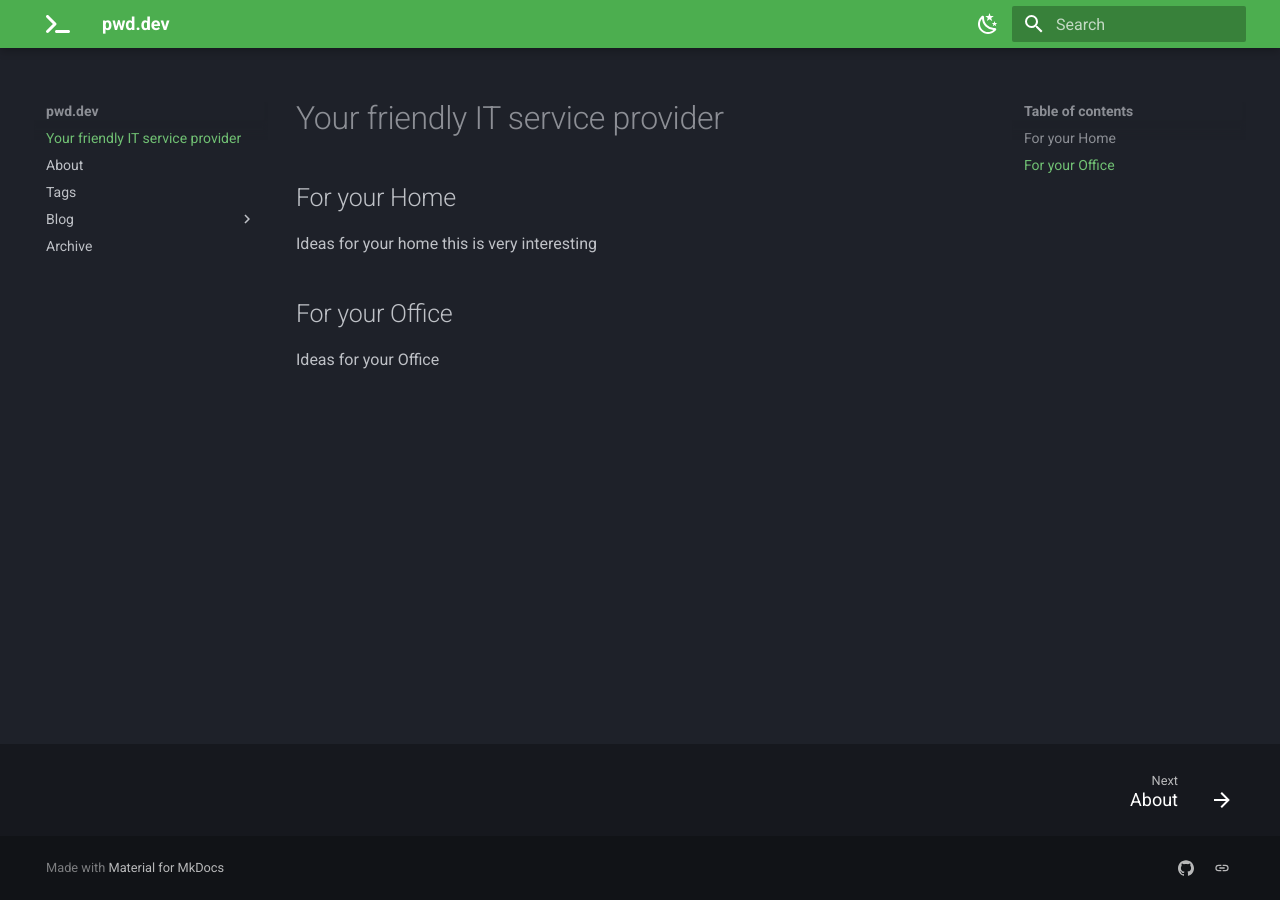
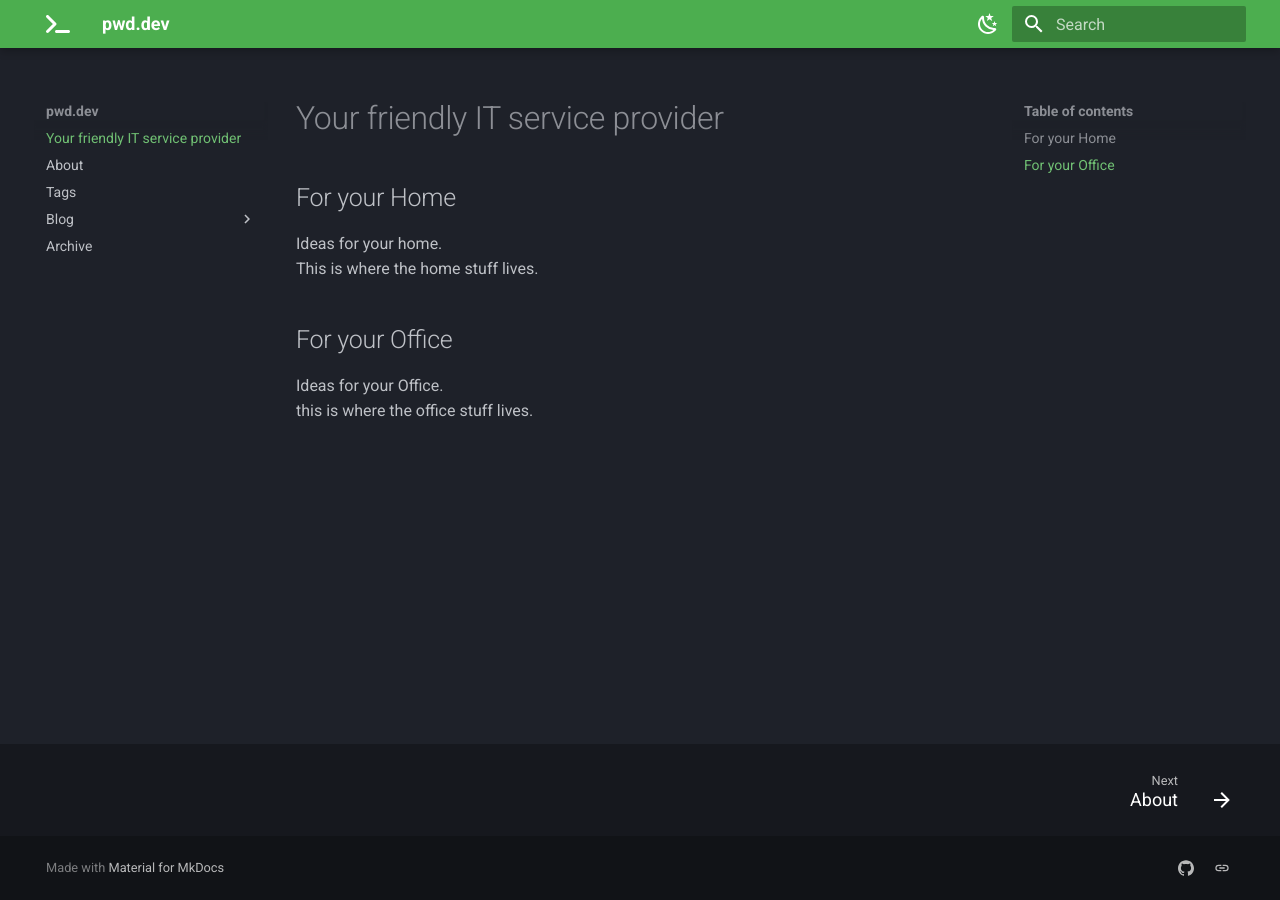
Before and after one commit to j0nnnnn0/mk.pwd.dev, an MkDocs documentation site: the page built from docs/index.md, in a window 1280 px wide. Built offline with MkDocs 1.6.1 and Material for MkDocs 9.7.7, drawn with Linux system fonts in a browser that asks for light colours.

Commit message:
trying to ftp

```diff
--- a/docs/index.md
+++ b/docs/index.md
@@ -2,9 +2,10 @@
 
 ## For your Home
 
-Ideas for your home
-this is very interesting
+Ideas for your home.
+This is where the home stuff lives.
 
 ## For your Office
 
-Ideas for your Office
+Ideas for your Office.
+this is where the office stuff lives.
--- a/mkdocs.yml
+++ b/mkdocs.yml
@@ -1,6 +1,6 @@
 site_name: pwd.dev
 site_description: don't get lost in the sauce
-site_url: https://sitename.example
+site_url: https://mk.pwd.dev
 theme:
   name: material
   icon:
```
Also changed, not shown: 1 other file.
